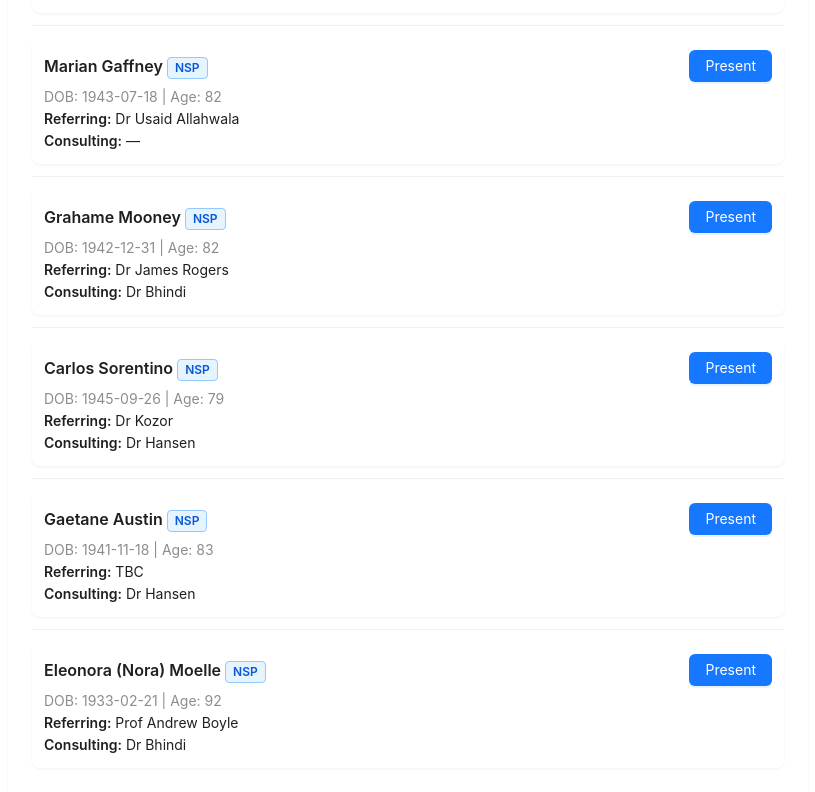
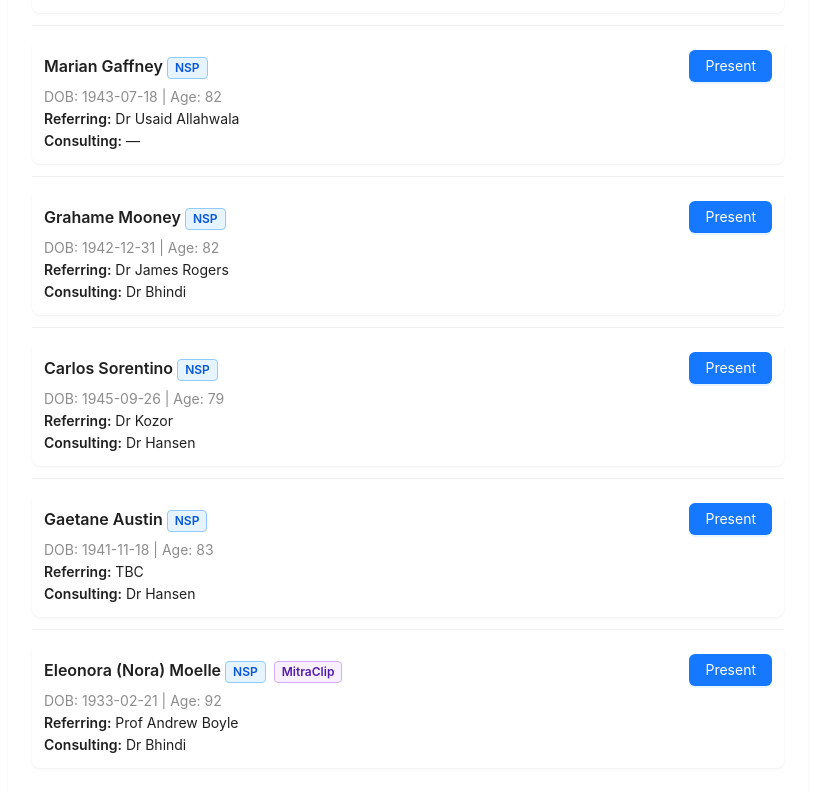
Before and after one commit to synapseedu/ravitracker-mdt, a Next.js app: page /patients in a window 1280 px wide. Shown: the part 1842-2634 px from the top of the page, without its empty margins (232-1047 px from the left). Built offline with nearby package versions, Linux system fonts and the light colour scheme.

Commit message:
Display patient badges

```diff
--- a/components/ui.tsx
+++ b/components/ui.tsx
@@ -159,11 +159,11 @@ export function TextField({ multiline, minRows, maxRows, fullWidth, sx, style, .
       <Input.TextArea
         autoSize={{ minRows, maxRows }}
         style={{ width: fullWidth ? '100%' : undefined, ...(sx || {}), ...(style || {}) }}
-        {...(props as any)}
+        {...props}
       />
     );
   }
-  return <Input style={{ width: fullWidth ? '100%' : undefined, ...(sx || {}), ...(style || {}) }} {...(props as any)} />;
+  return <Input style={{ width: fullWidth ? '100%' : undefined, ...(sx || {}), ...(style || {}) }} {...props} />;
 }
 
 export const Divider = AntDivider;
--- a/pages/patients/index.tsx
+++ b/pages/patients/index.tsx
@@ -49,7 +49,14 @@ export default function Patients() {
                                     >
                                         <Typography.Title level={5} style={{ margin: 0 }}>
                                             {patient.name}{' '}
-                                            {patient.status === 'private' && <Tag color="blue">NSP</Tag>}
+                                            {patient.status === 'private' && (
+                                                <Tag color="blue">NSP</Tag>
+                                            )}
+                                            {patient.badges?.map((badge) => (
+                                                <Tag key={badge} color="purple">
+                                                    {badge}
+                                                </Tag>
+                                            ))}
                                         </Typography.Title>
 
                                         <Button
```
